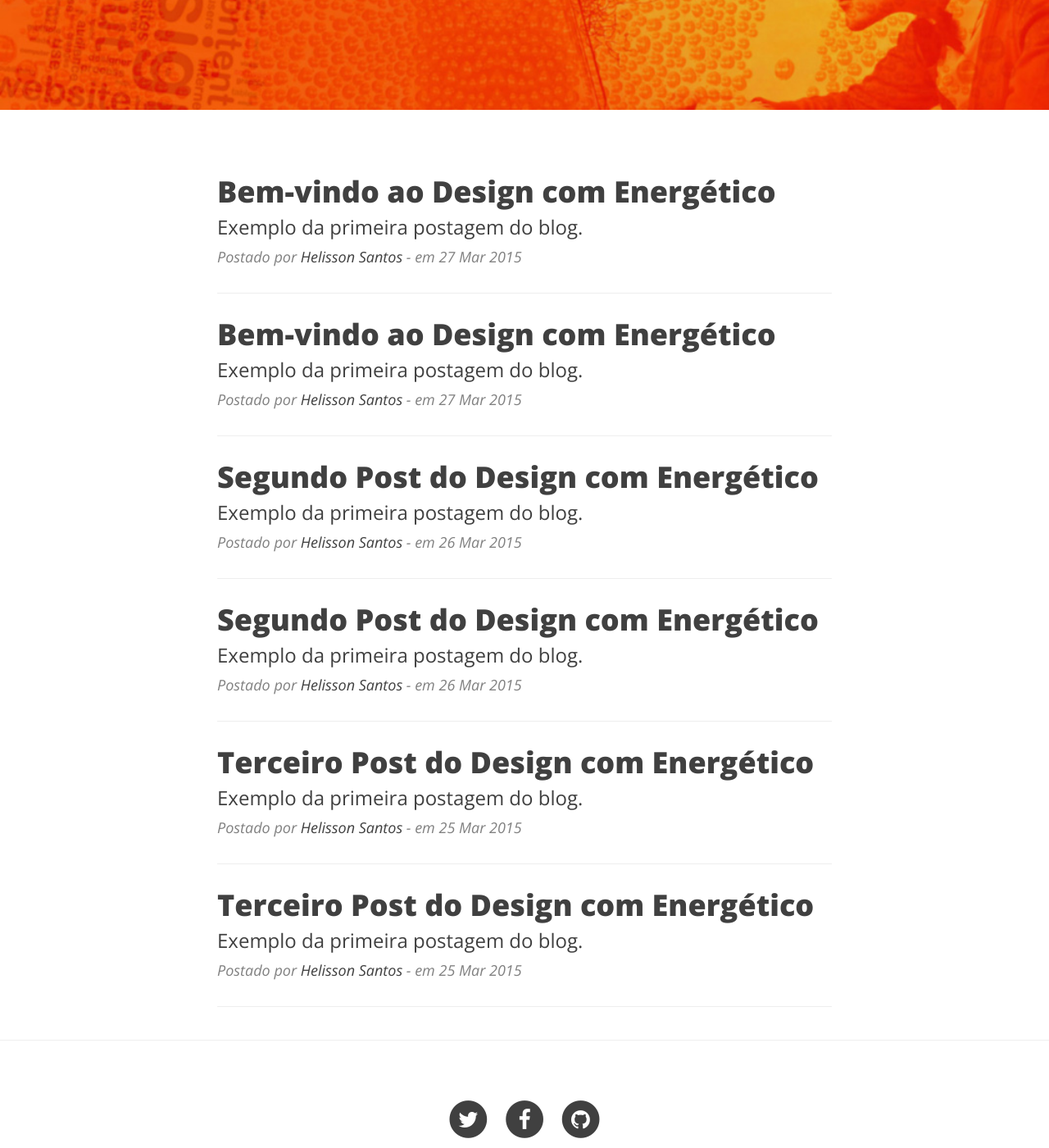
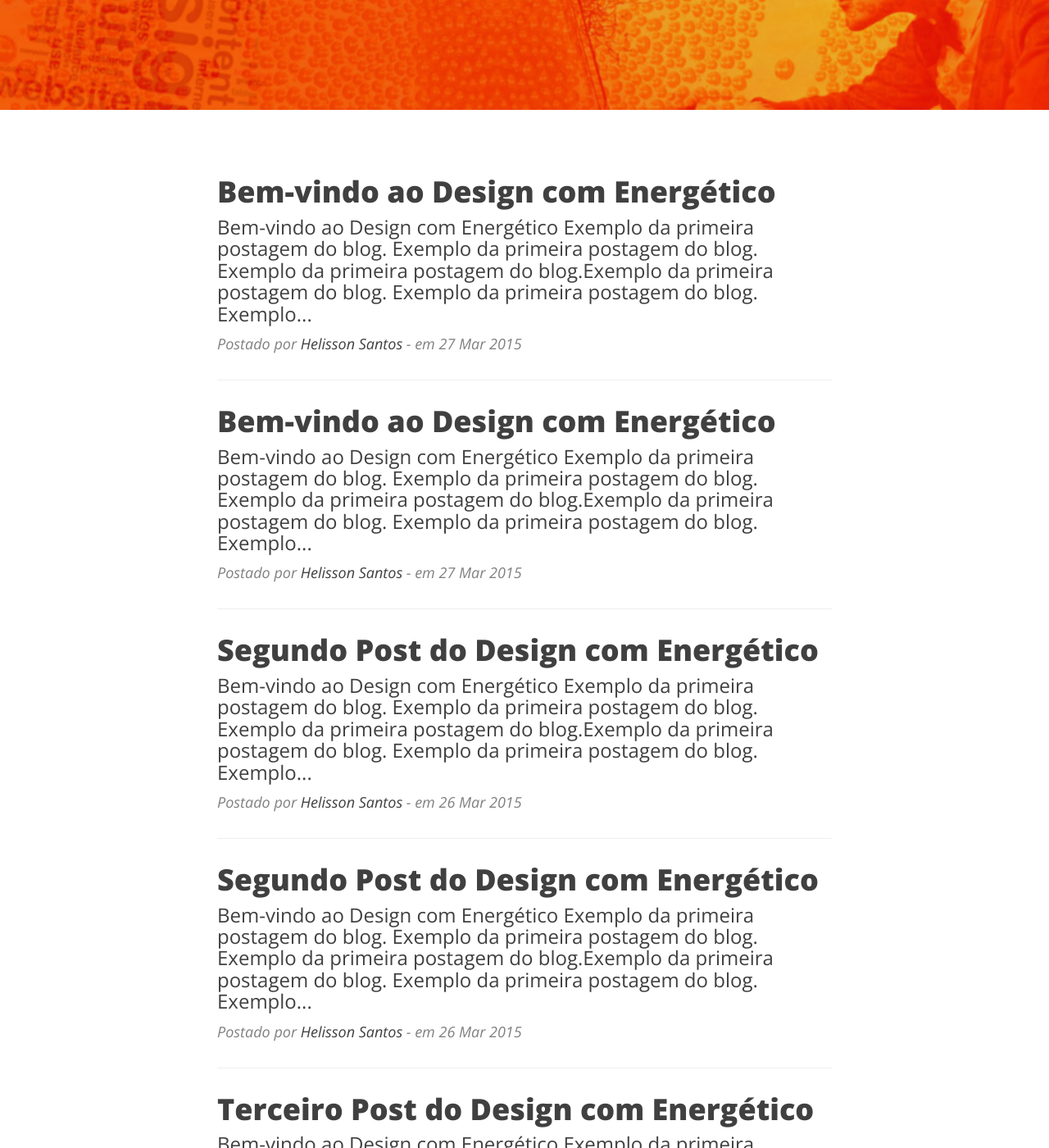
Before and after one commit to budhelisson/budhelisson.github.io, a Jekyll site: the page built from index.html, in a window 1280 px wide and 1400 px high, scrolled down 380 px. Shown: the whole window at 82% size. Built offline with Jekyll 4.4.1, drawn with Linux system fonts in a browser that asks for light colours; nearby versions of some CDN libraries; Markdown is read by kramdown in place of the engine named in the settings; the list of posts is cut into pages by our own code; comment, search, counter and statistics services are not loaded; some of the changed text lies outside the part shown.

Commit message:
content index

```diff
--- a/_posts/2015-03-27-bem-vindo-ao-design-com-energetico.md
+++ b/_posts/2015-03-27-bem-vindo-ao-design-com-energetico.md
@@ -9,14 +9,14 @@ coverImg: "post-bg.jpg"
 
 #Bem-vindo ao Design com Energético
 
-Exemplo da primeira postagem do blog. Exemplo da primeira postagem do blog. Exemplo da primeira postagem do blog.Exemplo da primeira postagem do blog. Exemplo da primeira postagem do blog. Exemplo da primeira postagem do blog. Exemplo da primeira postagem do blog. Exemplo da primeira postagem do blog. Exemplo da primeira postagem do blog. Exemplo da primeira postagem do blog.Exemplo da primeira postagem do blog. Exemplo da primeira postagem do blog. Exemplo da primeira postagem do blog.Exemplo da primeira p...(line truncated)...
+Exemplo da primeira postagem do blog. Exemplo da primeira postagem do blog. Exemplo da primeira postagem do blog.Exemplo da primeira postagem do blog. Exemplo da primeira postagem do blog. Exemplo da primeira postagem do blog. Exemplo da primeira postagem do blog. Exemplo da primeira postagem do blog. Exemplo da primeira postagem do blog. Exemplo da primeira postagem do blog.Exemplo da primeira postagem do blog. Exemplo da primeira postagem do blog. Exemplo da primeira postagem do blog. Exemplo da primeira postagem do blog. Exemplo da primeira postagem do blog.
 
 - Interatividade
 - Informação
 - Leituras
 - Tutoriais e outros
 
-###Bem-vindo ao Design com Energético
+>###Bem-vindo ao Design com Energético
 >Exemplo da primeira postagem do blog. Exemplo da primeira postagem do blog. Exemplo da primeira postagem do blog.Exemplo da [primeira] postagem do blog [Markdown site] [1]:
 
-Exemplo da primeira postagem do blog. Exemplo da primeira postagem do blog. Exemplo da primeira postagem do blog. Exemplo da primeira postagem do blog. Exemplo da primeira postagem do blog. Exemplo da primeira postagem do blog.Exemplo da primeira postagem do blog. Exemplo da primeira postagem do blog. Exemplo da primeira postagem do blog.Exemplo da primeira ...(line truncated)...
+Exemplo da primeira postagem do blog. Exemplo da primeira postagem do blog. Exemplo da primeira postagem do blog. Exemplo da primeira postagem do blog. Exemplo da primeira postagem do blog. Exemplo da primeira postagem do blog.Exemplo da primeira postagem do blog. Exemplo da primeira postagem do blog. Exemplo da primeira postagem do blog. Exemplo da primeira postagem do blog. Exemplo da primeira postagem do blog.
--- a/index.html
+++ b/index.html
@@ -15,10 +15,10 @@ order: "1"
                     <div class="post-preview">
                         <a href="{{ post.url | prepend: site.url }}">
                             <h2 class="post-title">
-                                {{post.title}}
+                                {{ post.title }}
                             </h2>
                             <h3 class="post-subtitle">
-                                {{post.description}}
+                                {{ post.content | strip_html | truncatewords:35 }}
                             </h3>
                         </a>
                         <p class="post-meta">Postado por <a href="https://plus.google.com/+HelissonSilva?rel=author" target="_blank">{{post.author}}</a> - em {{post.date | date_to_string}}</p>
```
